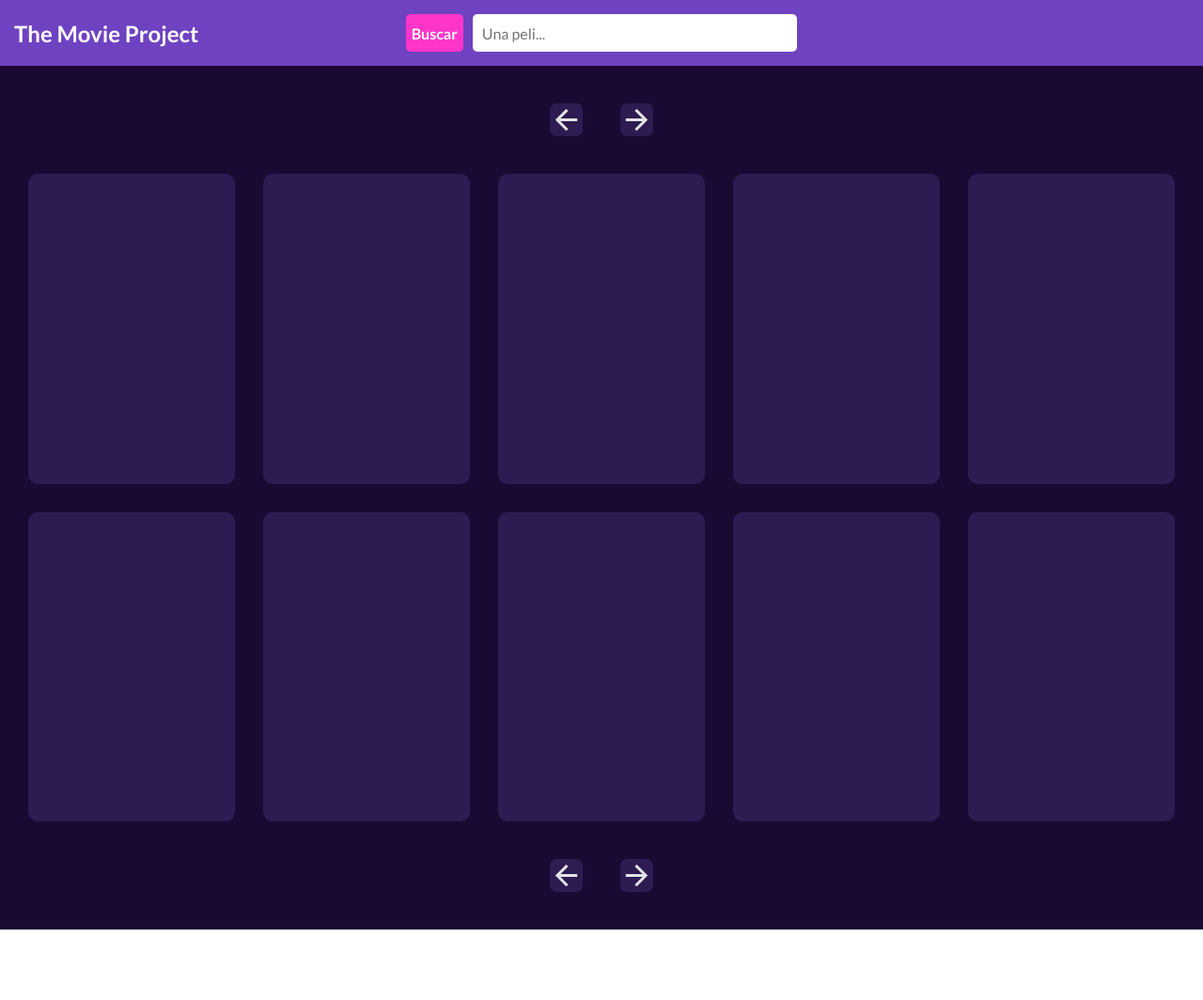
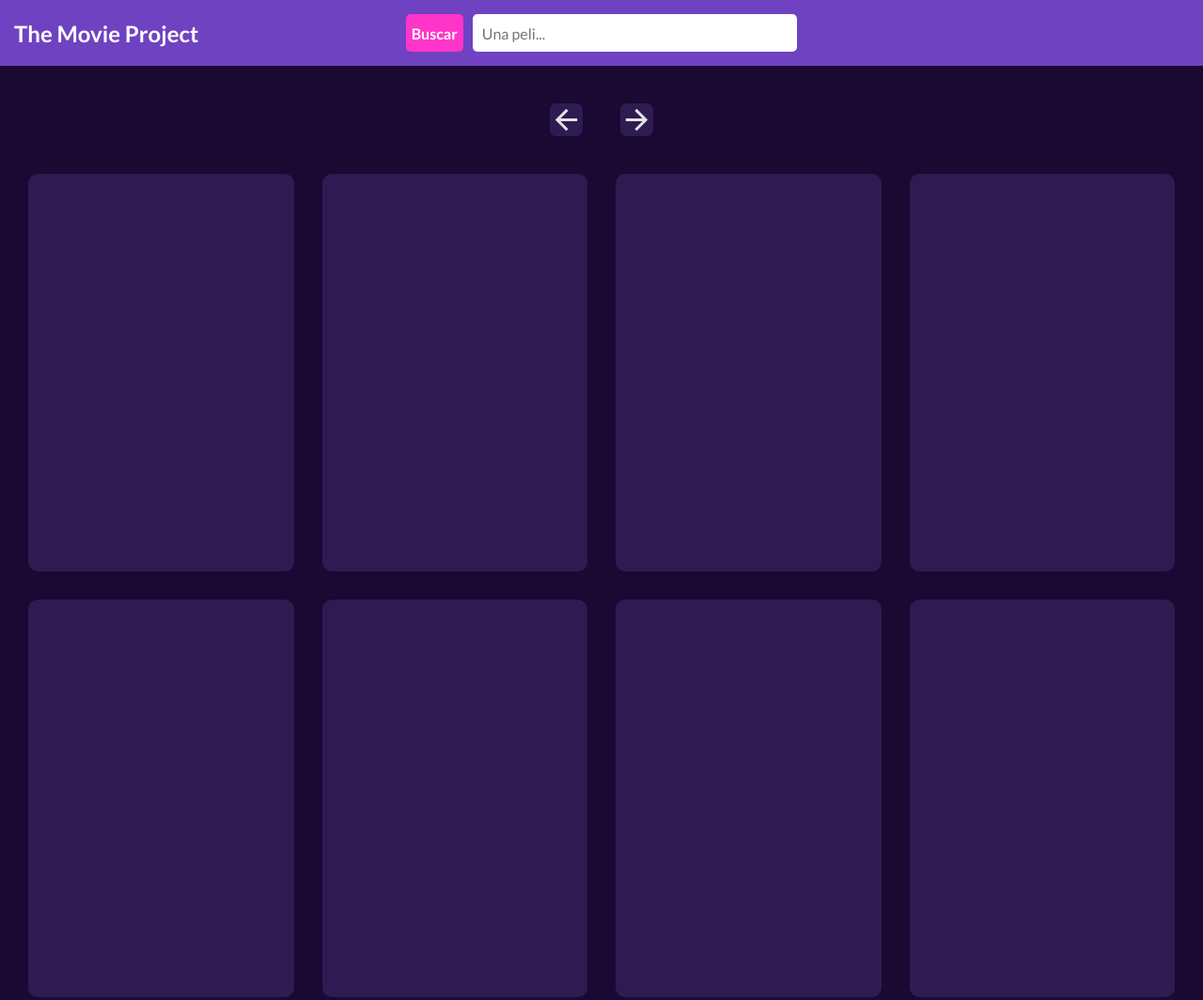
Before and after one commit to santiruizmazzo/aprendiendo-frontend, a plain HTML site: page the_vanilla_project/index.html in a window 1280 px wide. Shown: the top 1064 px of the page at 94% size. Before the commit the page ends 989 px from the top, so only its background shows below. Drawn offline with Linux system fonts and the light colour scheme; no server answers.

Commit message:
Ahora la cantidad y posicion de tarjetas por fila se adapta a las dimensiones de pantalla

```diff
--- a/the_vanilla_project/app.js
+++ b/the_vanilla_project/app.js
@@ -1,7 +1,7 @@
 import './components/MenuPaginacion.js';
 import './components/TarjetaPelicula.js';
 
-let paginaActual = 1;
+let paginaActual = 90;
 let tamanioPagina = 10;
 let totalPeliculas = 0;
 let totalPaginas = 0;
--- a/the_vanilla_project/styles.css
+++ b/the_vanilla_project/styles.css
@@ -2,6 +2,7 @@ html, body {
     padding: 0;
     margin: 0;
     height: 100%;
+    width: 100%;
     font-family: 'Lato';
 }
 
@@ -80,6 +81,7 @@ body {
     flex-flow: column;
     justify-content: space-between;
     background-color: rgb(26, 9, 51);
+    width: 100%;
 
     & * {
         color: #fff;
@@ -88,7 +90,10 @@ body {
 
 main {
     display: grid;
-    grid-template-columns: repeat(5, 1fr);
+    grid-template-columns: repeat(auto-fill, minmax(250px, 1fr));
+    width: 100%;
+    max-width: 1500px;
+    margin: 0 auto;
     gap: 30px;
     padding: 0 30px;
 }
```
